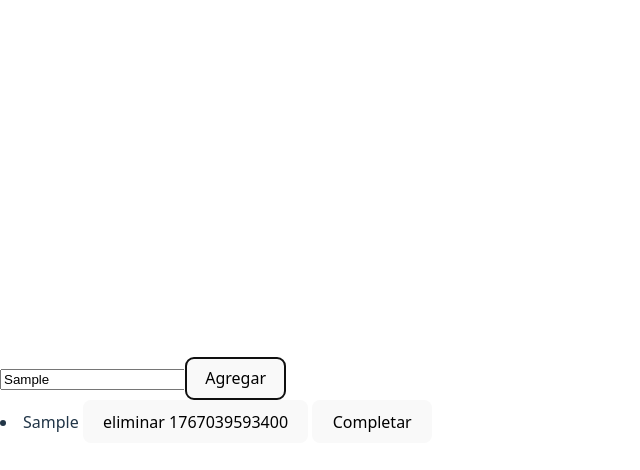
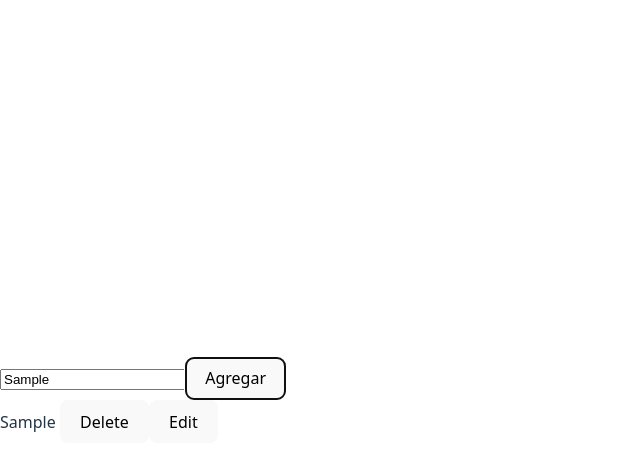
Before and after one commit to giselleCoscia/ToDoList, a React (Vite) app: page / in a window 1280 px wide. Both pictures are taken after typing "Sample" into the empty fields and a click on the button "Agregar". Shown: the top 470 px of the page, without its empty margins (0-640 px from the left). Built offline with nearby package versions, Linux system fonts and the light colour scheme.

Commit message:
agregue funcionalidades de los botones edit y delate

```diff
--- a/src/components/List.jsx
+++ b/src/components/List.jsx
@@ -1,10 +1,36 @@
-const List = ({ tasks, deleteTask }) => {
-  return tasks.map((task) => (
-    <li key={task.id}>
-      {task.name} <button onClick={() => deleteTask(task.id)}>eliminar {task.id}</button>{" "}
-      <button>Completar</button>
-    </li>
-  ));
+import { useState } from "react";
+
+const List = ({ tasks, deleteTask,editTask}) => {
+  const [taskId, setTaskId] = useState();
+  const [taskNew,setTaskNew]=useState();
+  // guardar el nuevo valor de update -> usar updateTask
+  // -> useState para eso
+  // -> onClick que guarde
+  // -> borrar id para que se valla el input
+
+  return (
+    <>
+      {tasks.map((task) => {
+        return (
+          <div>
+            {" "}
+            {taskId == task.id ? (
+              <input type="text" onChange={(e)=>setTaskNew(e.target.value) } defaultValue={task.name}></input>
+            ) : (
+              task.name
+            )}{" "}
+            <button onClick={() => deleteTask(task.id)}> Delete</button>
+            {taskId == task.id ? (
+              <button onClick={() =>{ editTask(taskId, taskNew)
+                setTaskId(null)}}> Save</button>
+            ) : (
+              <button onClick={() => setTaskId(task.id)}> Edit</button>
+            )}
+          </div>
+        );
+      })}
+    </>
+  );
 };
 
 export default List;
--- a/src/components/ToDoList.jsx
+++ b/src/components/ToDoList.jsx
@@ -14,13 +14,27 @@ const ToDoList = () => {
     ]);
   };
 
-  const deleteTask = (asedwrqweeda) => {
-    setTasks(tasks.filter((task) => task.id !== asedwrqweeda));
+  const deleteTask = (id) => {
+    setTasks(tasks.filter((task) => task.id !== id));
   };
+  const editTask = (id, newTask) => {
+    console.log({ id, newTask });
+
+    setTasks(
+      tasks.map((task) => {
+        if (task.id == id) {
+          return { id, name: newTask };
+        }
+        return task;
+      })
+    );
+  };
+  console.log(tasks);
+
   return (
     <>
       <Form addTask={addTask} />
-      <List tasks={tasks}  deleteTask={deleteTask}/>
+      <List tasks={tasks} deleteTask={deleteTask} editTask={editTask} addTask={addTask} />
     </>
   );
 };
```
